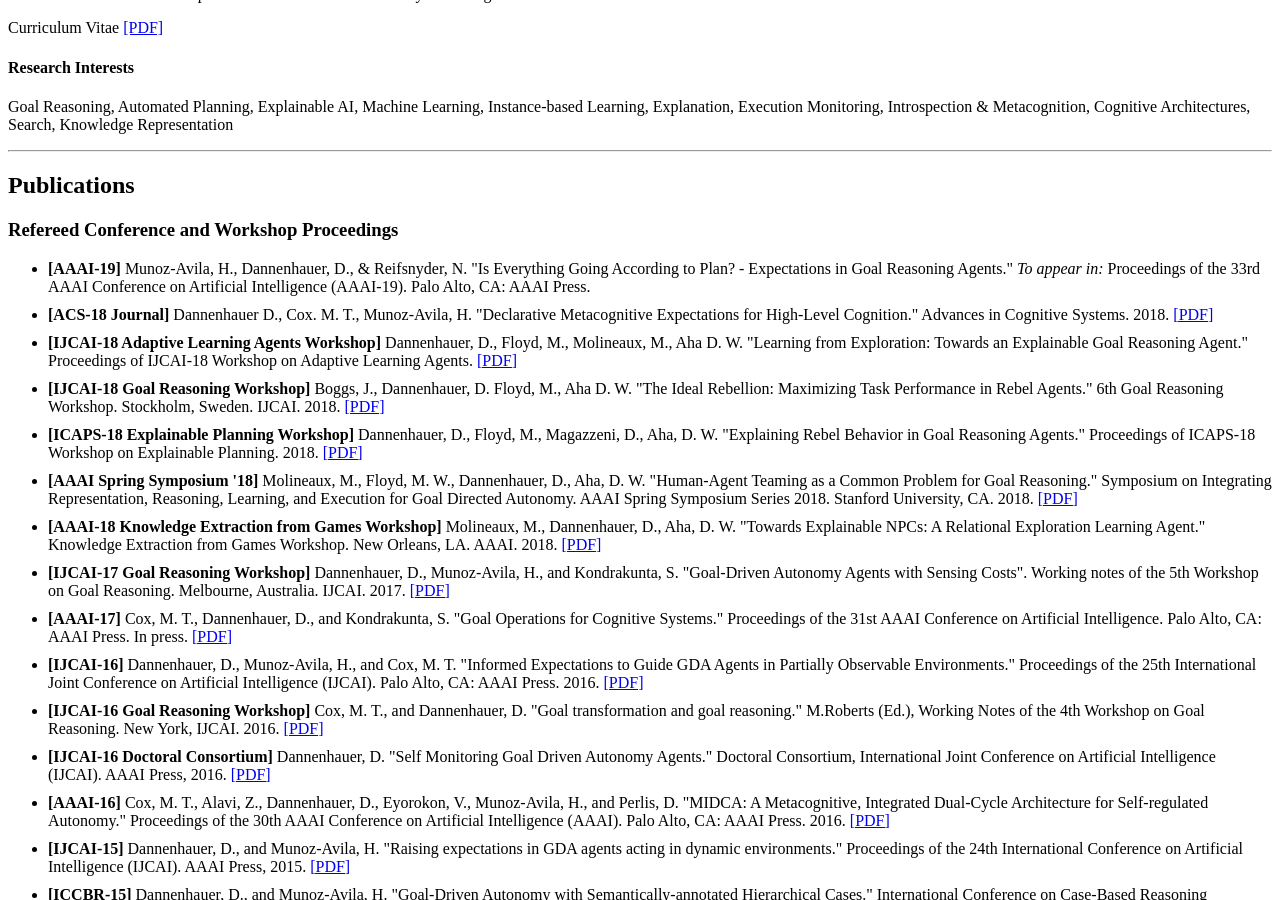
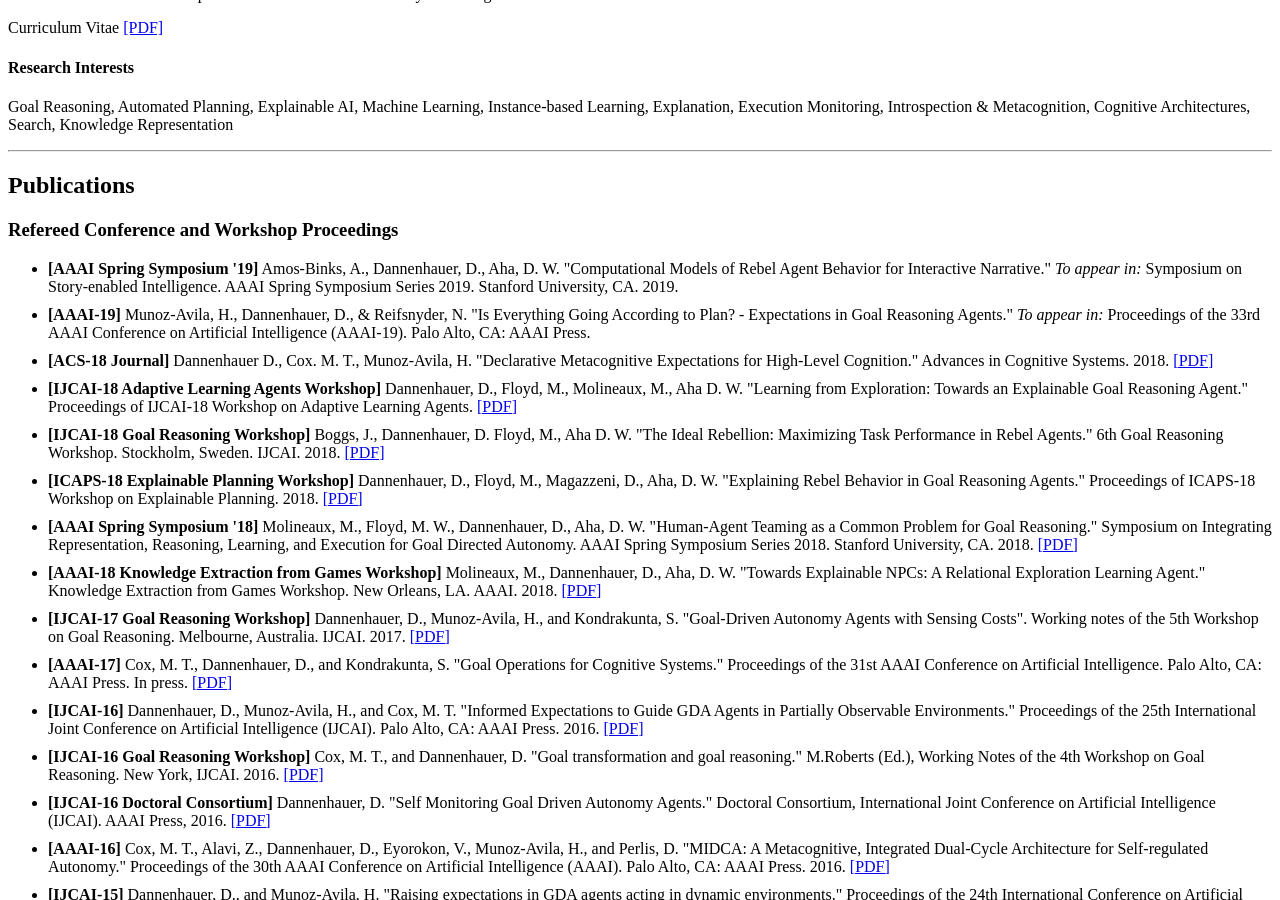
Before and after one commit to dustintd/dustintd.github.io, a Jekyll site: the page index.html, which Jekyll copies as it is, in a window 1280 px wide and 900 px high, scrolled down 440 px. Built offline with Jekyll 4.4.1, drawn with Linux system fonts in a browser that asks for light colours; comment, search, counter and statistics services are not loaded.

Commit message:
added aaai spring symposium 2019 paper to pubs

```diff
--- a/index.html
+++ b/index.html
@@ -102,6 +102,8 @@
 <h2><a name="publications">Publications</a></h2>
 <h3>Refereed Conference and Workshop Proceedings</h3>
 <ul class="pub">
+    <li><b>[AAAI Spring Symposium '19]</b> Amos-Binks, A., Dannenhauer, D., Aha, D. W. "Computational Models of Rebel Agent Behavior for Interactive Narrative."
+        <i>To appear in:</i> Symposium on Story-enabled Intelligence. AAAI Spring Symposium Series 2019. Stanford University, CA. 2019.</li>
     <li><b>[AAAI-19]</b> Munoz-Avila, H., Dannenhauer, D., & Reifsnyder, N. "Is Everything Going According to Plan?
         - Expectations in Goal Reasoning Agents." <i>To appear in:</i> Proceedings of the 33rd AAAI Conference on Artificial Intelligence (AAAI-19). Palo Alto, CA: AAAI Press. </li>
     <li><b>[ACS-18 Journal]</b> Dannenhauer D., Cox. M. T., Munoz-Avila, H. "Declarative Metacognitive Expectations for
```
